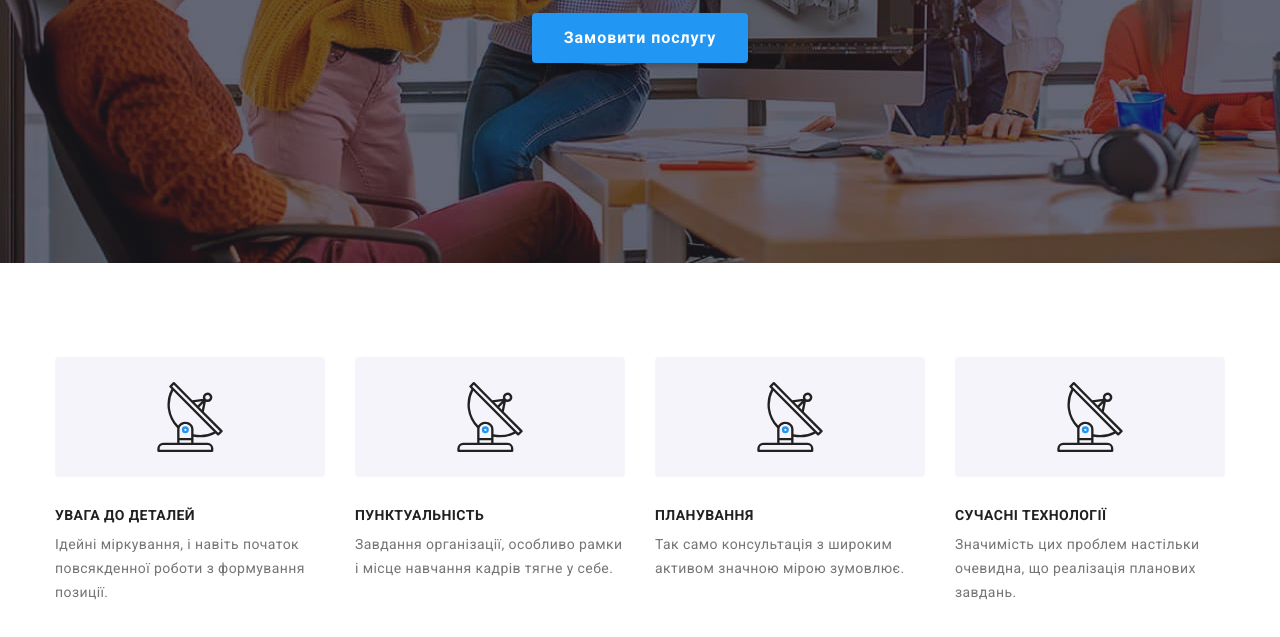
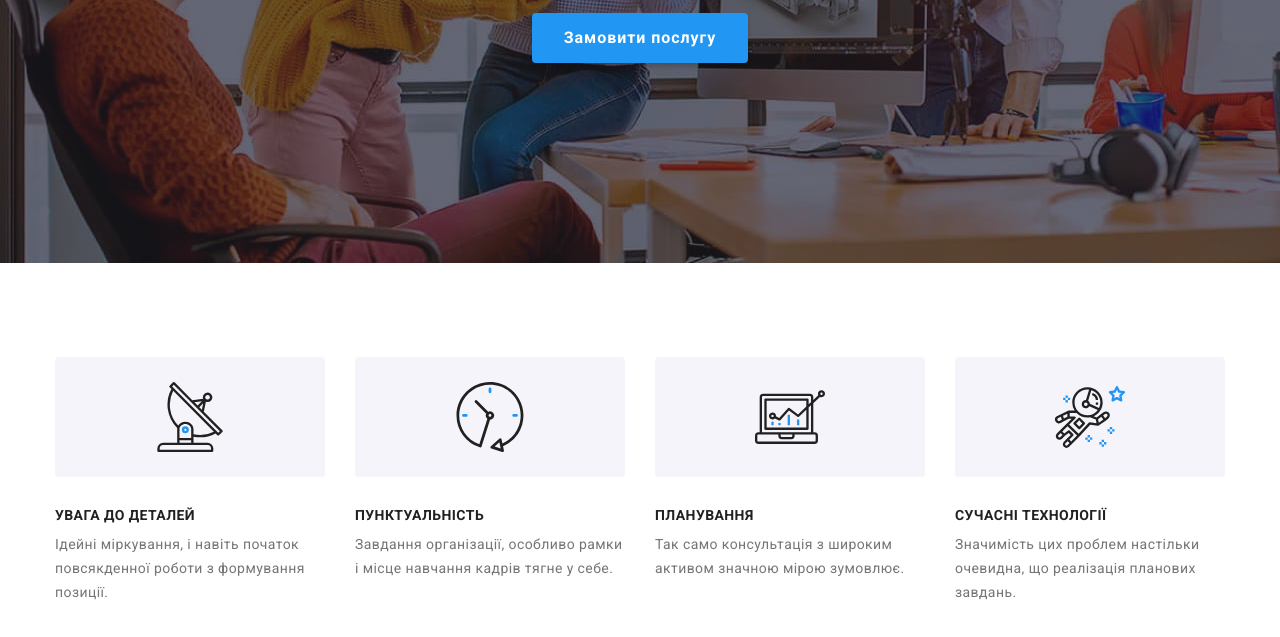
Before and after one commit to Laryk96/goit-markup-hw-07, a plain HTML site: page index.html in a window 1280 px wide. Shown: the part 417-1054 px from the top of the page. Drawn offline with nearby package versions, Linux system fonts and the light colour scheme.

Commit message:
Update index.html

```diff
--- a/index.html
+++ b/index.html
@@ -80,7 +80,7 @@
           <li class="features">
             <div class="features__icon-bgd">
               <svg class="features__icon" width="70px" height="70px">
-                <use href="./images/icons.svg#icon-antenna"></use>
+                <use href="./images/icons.svg#icon-clock"></use>
               </svg>
             </div>
             <h3 class="features__title">ПУНКТУАЛЬНІСТЬ</h3>
@@ -91,7 +91,7 @@
           <li class="features">
             <div class="features__icon-bgd">
               <svg class="features__icon" width="70px" height="70px">
-                <use href="./images/icons.svg#icon-antenna"></use>
+                <use href="./images/icons.svg#icon-diagram"></use>
               </svg>
             </div>
             <h3 class="features__title">ПЛАНУВАННЯ</h3>
@@ -102,7 +102,7 @@
           <li class="features">
             <div class="features__icon-bgd">
               <svg class="features__icon" width="70px" height="70px">
-                <use href="./images/icons.svg#icon-antenna"></use>
+                <use href="./images/icons.svg#icon-astronaut"></use>
               </svg>
             </div>
             <h3 class="features__title">СУЧАСНІ ТЕХНОЛОГІЇ</h3>
```
